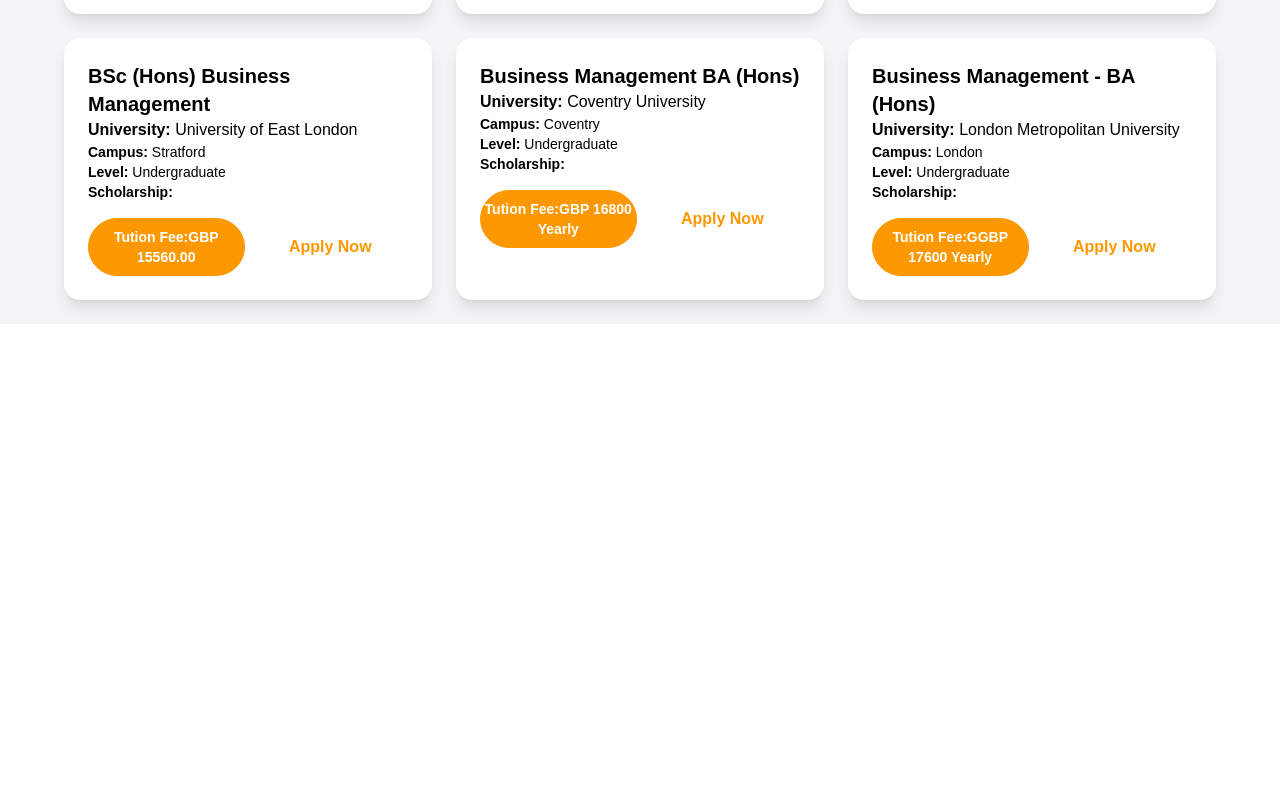
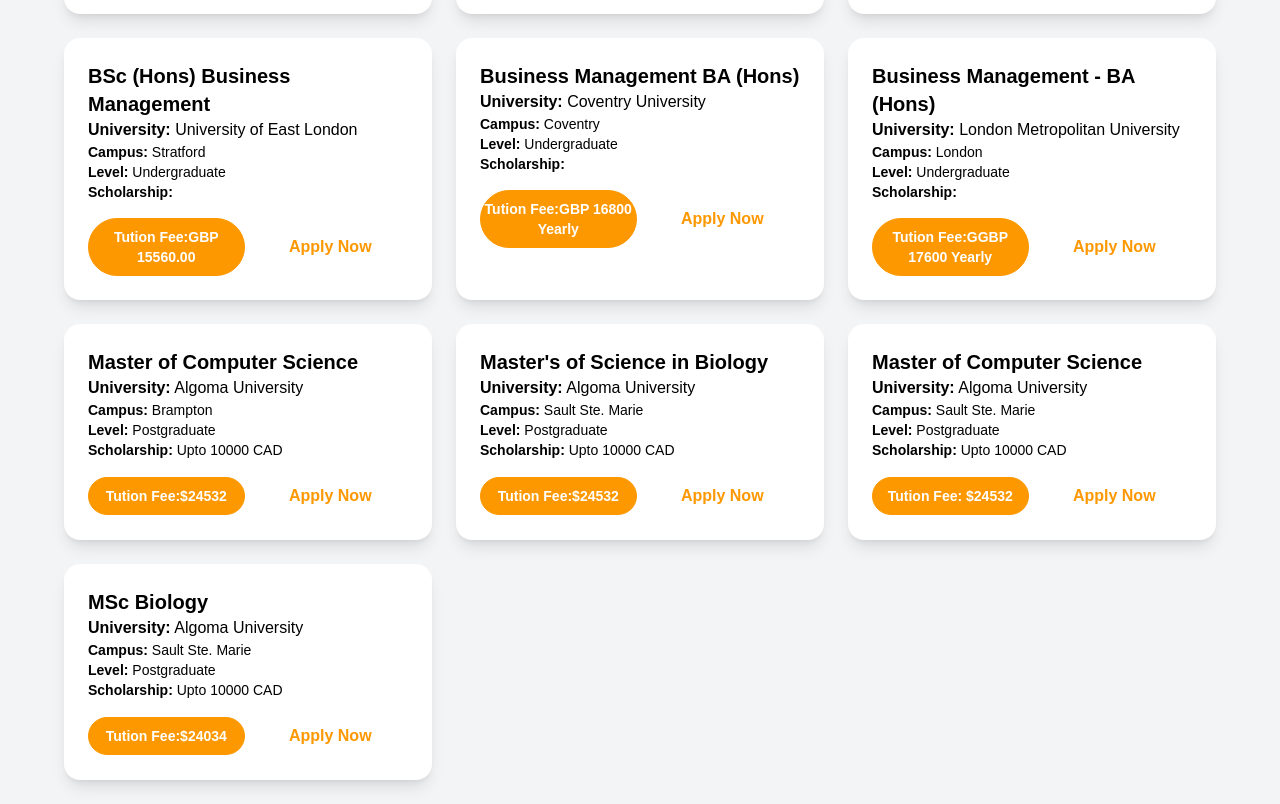
Before and after one commit to Sabbirfeni/victoriaschooloflondon, a Next.js app: page / in a window 1280 px wide. Shown: the part 8143-8947 px from the top of the page. Before the commit the page ends 8467 px from the top, so only its background shows below. Built offline with nearby package versions, Linux system fonts and the light colour scheme.

Commit message:
Update courses.js

```diff
--- a/database/courses.js
+++ b/database/courses.js
@@ -953,7 +953,46 @@
     scholarship: "",
     tuitionFees: "GGBP 17600 Yearly",
   },
-
+   {
+    courseId: 91,
+    courseName: "Master of Computer Science",
+    country: "CANADA",
+    university: "Algoma University",
+    campus: "Brampton",
+    level: "Postgraduate",
+    scholarship: "Upto 10000 CAD",
+    tuitionFees: "$24532",
+  },
+   {
+    courseId: 92,
+    courseName: "Master's of Science in Biology",
+    country: "CANADA",
+    university: "Algoma University",
+    campus: "Sault Ste. Marie",
+    level: "Postgraduate",
+    scholarship: "Upto 10000 CAD",
+    tuitionFees: "$24532",
+  },
+   {
+    courseId: 93,
+    courseName: "Master of Computer Science",
+    country: "CANADA",
+    university: "Algoma University",
+    campus: "Sault Ste. Marie",
+    level: "Postgraduate",
+    scholarship: "Upto 10000 CAD",
+    tuitionFees: " $24532",
+  },
+   {
+    courseId: 94,
+    courseName: "MSc Biology",
+    country: "CANADA",
+    university: "Algoma University",
+    campus: "Sault Ste. Marie",
+    level: "Postgraduate",
+    scholarship: "Upto 10000 CAD",
+    tuitionFees: "$24034",
+  },
 
 ];
 
```
